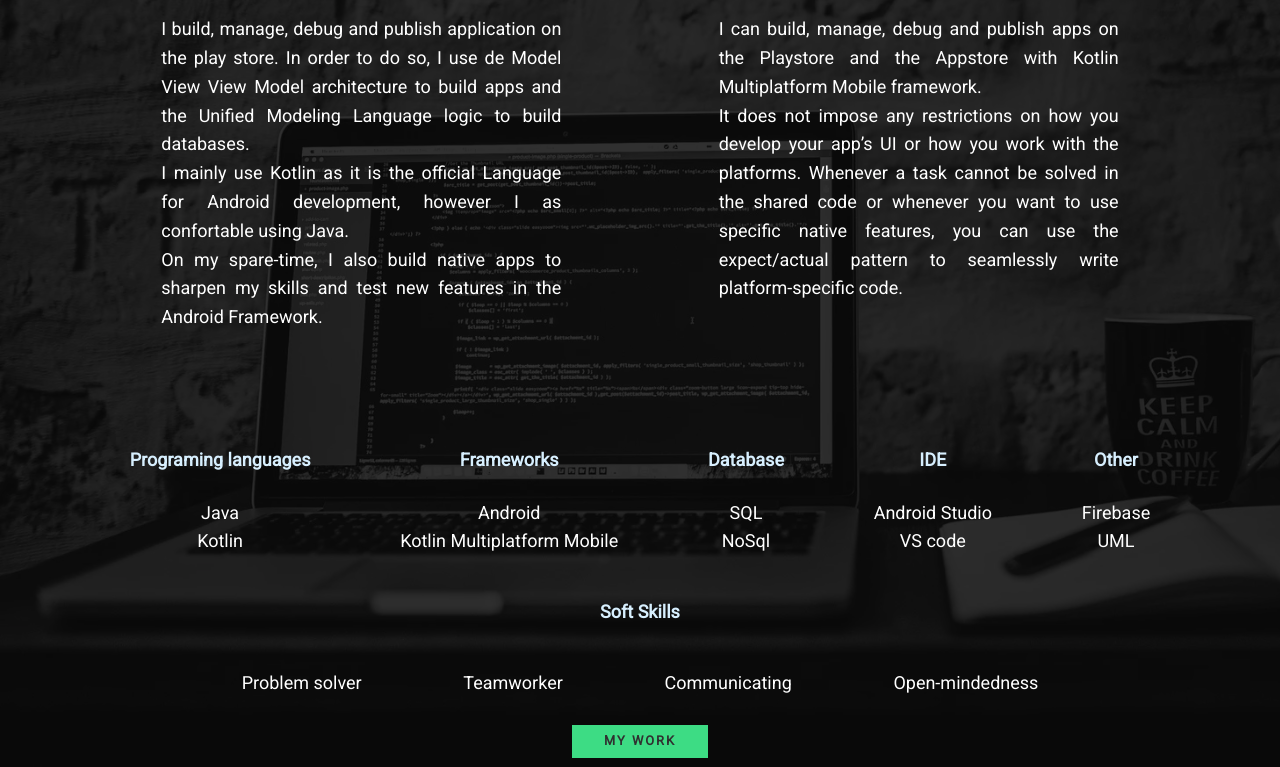
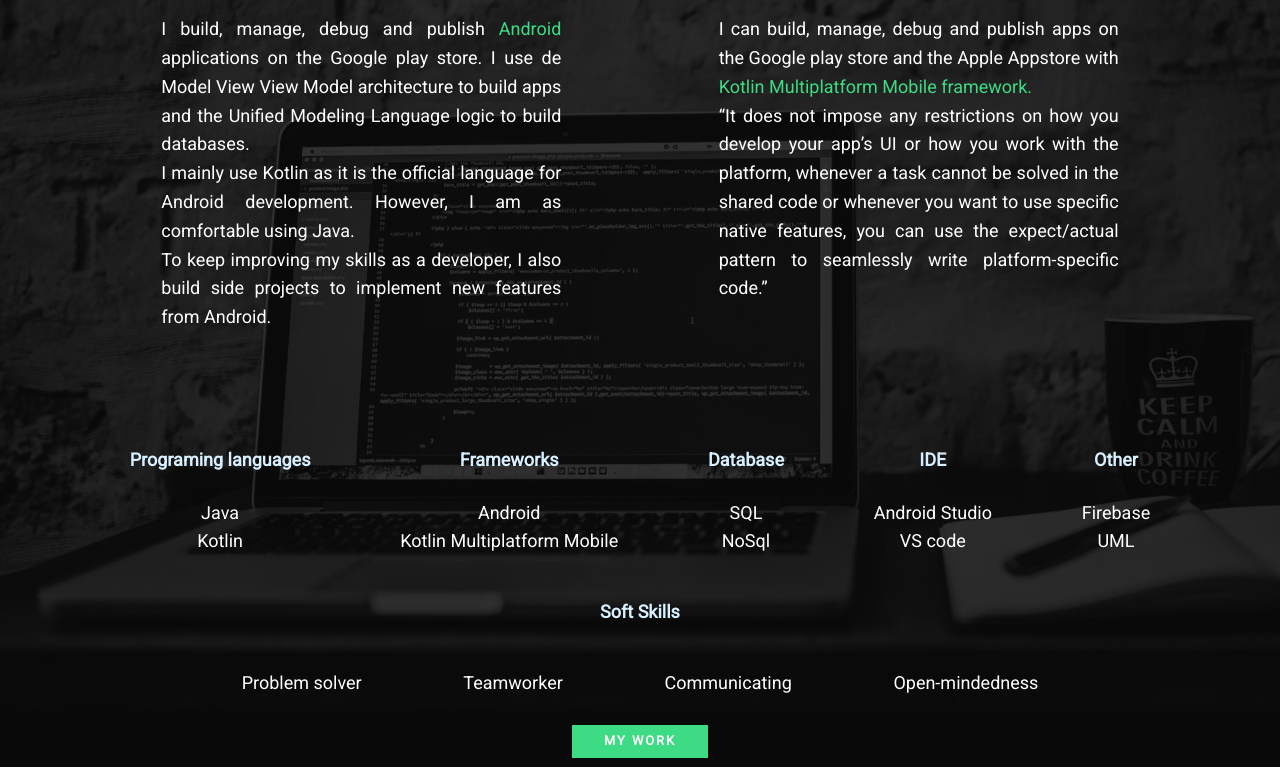
Before and after one commit to AlphaOmarDiallo/FCC---Build-and-deploy-a-portfolio-website, a plain HTML site: page index.html in a window 1280 px wide. Shown: the part 753-1520 px from the top of the page. Drawn offline with nearby package versions, Linux system fonts and the light colour scheme; files whose address does not match are found by name.

Commit message:
text and css update

```diff
--- a/CSS/style.css
+++ b/CSS/style.css
@@ -336,6 +336,14 @@
     text-align: center;
 }
 
+.my-services a{
+    color: var(--clr-accent);
+    text-decoration: none;
+}
+
+.my-services .btn{
+    color: var(--clr-light);
+}
 .section__title--services{
     color: var(--clr-accent);
     position: relative;
@@ -502,6 +510,8 @@
 .portfolio__item{
     background: var(--clr-dark);
     overflow: hidden;
+    margin: .2em;
+    border: var(--clr-accent) solid 2px;
 }
 
 .portfolio__img{
--- a/index.html
+++ b/index.html
@@ -98,18 +98,16 @@
         <div class="services">
             <div class="service">
                 <h3><i class="fab fa-android"></i> Native Android development</h3>
-                <p>I build, manage, debug and publish application on the play store.
-                    In order to do so, I use de Model View View Model architecture to build apps and the Unified Modeling Language logic to build databases. <br>
-                    I mainly use Kotlin as it is the official Language for Android development, however I as confortable using Java. <br>
-                    On my spare-time, I also build native apps to sharpen my skills and test new features in the Android Framework.
+                <p>I build, manage, debug and publish <a href="https://www.android.com/">Android</a> applications on the Google play store. I use de Model View View Model architecture to build apps and the Unified Modeling Language logic to build databases. <br>
+                    I mainly use Kotlin as it is the official language for Android development. However, I am as comfortable using Java. <br>
+                    To keep improving my skills as a developer, I also build side projects to implement new features from Android.
                 </p>
             </div><!--/service-->
             <div class="service">
                 <h3><i class="fab fa-apple"></i> Cross-platform development <i class="fab fa-android"></i></h3>
-                <p>I can build, manage, debug and publish apps on the Playstore and the Appstore with Kotlin Multiplatform Mobile framework.
-                    <br>It does not impose any restrictions on how you develop your app’s UI or how you work with the platforms.
-                    Whenever a task cannot be solved in the shared code or whenever you want to use specific native features,
-                    you can use the expect/actual pattern to seamlessly write platform-specific code.</p>
+                <p>I can build, manage, debug and publish apps on the Google play store and the Apple Appstore with <a href="https://kotlinlang.org/lp/mobile/">Kotlin Multiplatform Mobile framework.</a><br>
+                <q>It does not impose any restrictions on how you develop your app’s UI or how you work with the platform, whenever a task cannot be solved in the
+                    shared code or whenever you want to use specific native features, you can use the expect/actual pattern to seamlessly write platform-specific code.</q></p>
             </div><!--/service-->
         </div><!--/services-->
         <div class="stack">
@@ -170,7 +168,7 @@
         <div class="about-me__body">
             <p>I am an aspiring Android developer currently enrolled in a 10-month training program with Openclassrooms. My training ends in august 2022. Then, I will be capable of creating and managing Android apps.</p>
             <p>Before doing this professional reconversion, I gained 10-years of experience in customer service in France, the United Kingdom, and Australia. I enjoyed all the experiences I had. It allowed me to sharpen my soft skills. However, I felt the need to change in 2019. The lockdown due to Covid-19 allowed me to discover and enjoy code thanks to freecodecamp.org and Youtube. </p>
-            <p>I am down-to-earth, open-minded and I do great in teams. Also, I am a husband and a father of two, spending qulity time with them is the most important for me. However, when I get time for myself, my main hobby is sports. I play football once a week and go to the gym several times a week. And if you ask me, Paris Saint Germain is the greatest football team ever.</p>
+            <p>I am down-to-earth, open-minded and I do great in teams. Also, I am a husband and a father of two, spending quality time with them is the most important for me. However, when I get time for myself, my main hobby is sports. I play football once a week and go to the gym several times a week. And if you ask me, Paris Saint Germain is the greatest football team ever.</p>
         </div>
 
         <img src="img/webp/about-me.webp" alt="Alpha holding Malik" class="about-me__img">
@@ -186,13 +184,13 @@
 
             <!--Portfolio item 01-->
             <a href="portfolio_item_1.html" class="portfolio__item">
-            <img src="img/Happy Birthday App - Android.gif" alt="Happy birthday app gif" class="portfolio__img">
+            <img src="img/webp/Happy_bday-app.webp" alt="Happy birthday app screenshot" class="portfolio__img">
             </a>
 
-            <!--Portfolio item 02
+            <!--Portfolio item 02-->
             <a href="portfolio_item_2.html" class="portfolio__item">
-            <img src="img/Android_symbol_green_RGB.svg" alt="" class="portfolio__img">
-            </a>-->
+            <img src="img/webp/Minh_s_website.webp" alt="Minh website screenshot" class="portfolio__img">
+            </a>
 
             <!--Portfolio item 03
             <a href="portfolio_item_3.html" class="portfolio__item">
```
Also changed, not shown: img/Happy_birthday_app.png (deleted), img/Happy_birthday_app_min.png (deleted), img/webp/Happy_bday-app.webp (added), img/webp/Minh_s_website.webp (added).
